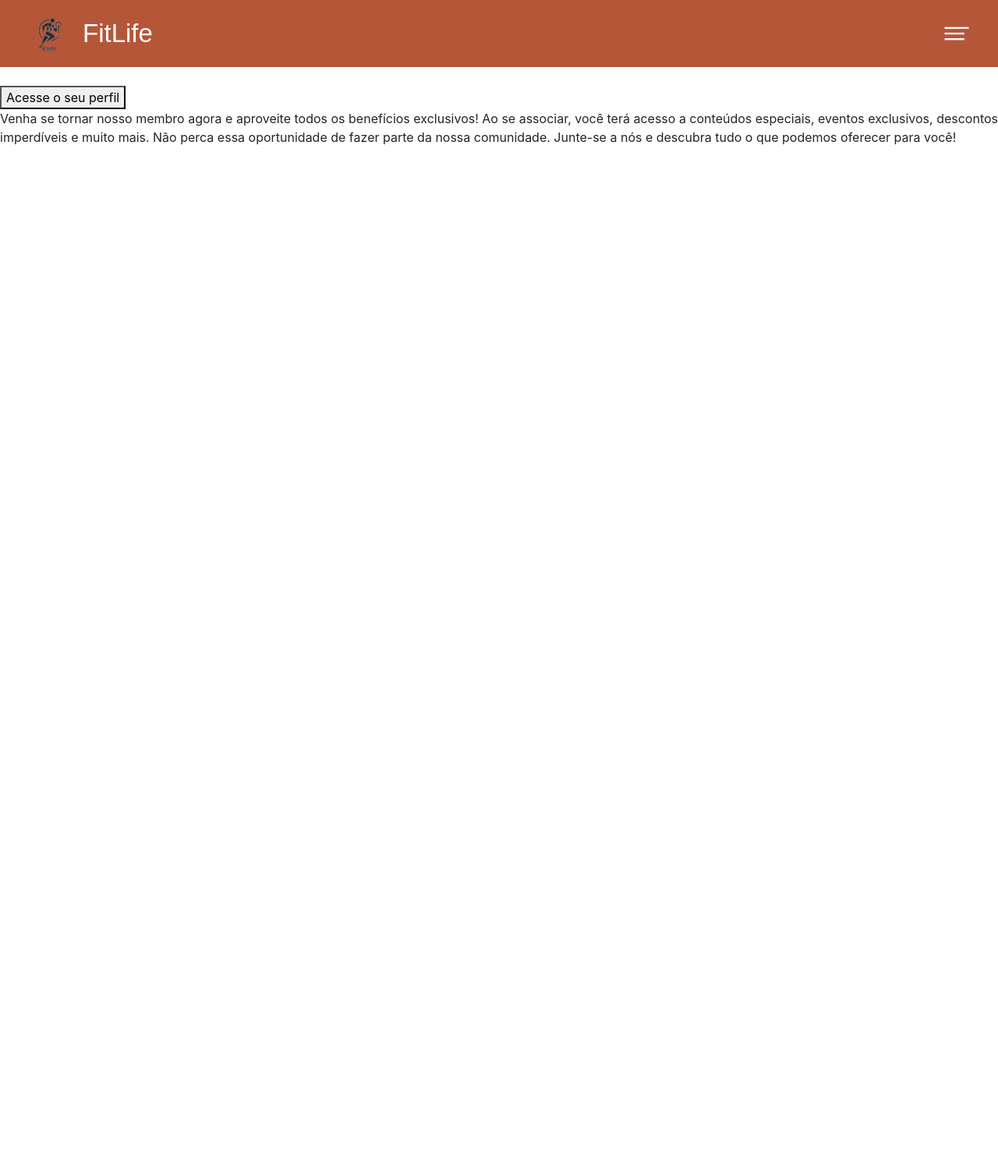
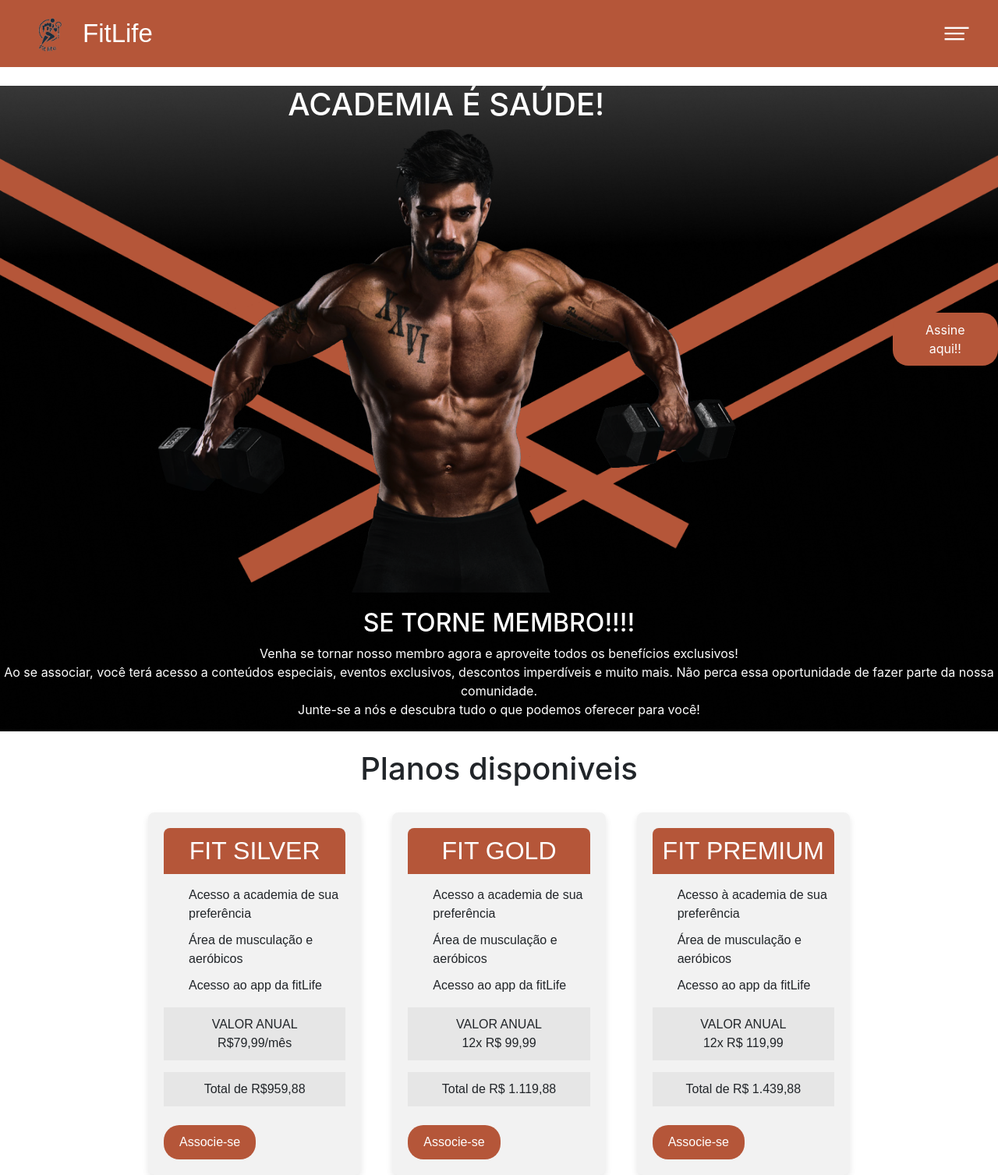
Before and after one commit to RafaelSartorio/Academia-FitLife, a Django app: page /main/ in a window 1280 px wide. Shown: the whole page at 78% size. Before the commit the page ends 186 px from the top, so only its background shows below. Run offline with Django 5.2, Linux system fonts and the light colour scheme; some libraries are stand-ins or nearby versions; some web fonts are replaced.

Commit message:
front da tela principal

```diff
--- a/Academia/FitLife/static/css/styles.css
+++ b/Academia/FitLife/static/css/styles.css
@@ -97,3 +97,104 @@
       display: flex !important; /* Oculta o botão padrão em telas maiores */
     }
   }
+
+  body, html {
+    margin: 0;
+    padding: 0;
+}
+  .Main {
+    text-align: center;
+    background-image: url('/static/imagens/Fundo.png');
+    background-size: cover; /* Ajuste conforme necessário */
+    background-position: center; /* Ajuste conforme necessário */
+    background-repeat: no-repeat; /* Evita que a imagem de fundo seja repetida */
+
+}
+
+.imageMain {
+    display: inline-block; /* Mantém o conteúdo centralizado */
+    text-align: left; /* Alinha o texto à esquerda dentro de .imageMain */
+}
+
+.centered-content {
+    display: flex;
+    justify-content: center; /* Centraliza os elementos horizontalmente */
+    align-items: center; /* Centraliza os elementos verticalmente */
+    margin-bottom: 20px; /* Espaçamento opcional entre a imagem/botão e o texto */
+}
+
+.imagenTelaPrinicipal h1{
+    text-align: left;
+    display: inline-block;
+    color: #ffffff;
+}
+.imagenTelaPrinicipal {
+    display: inline-block; /* Para alinhar a imagem e o botão lado a lado */
+    text-align: center;
+}
+
+.Btt {
+    background-color: #B55639; /* Cor de fundo do botão */
+    color: rgb(255, 255, 255); /* Cor do texto do botão */
+    border: none; /* Remove a borda padrão do botão */
+    padding: 10px 20px; /* Espaçamento interno do botão */
+    text-align: ri; /* Centraliza o texto dentro do botão */
+    text-decoration: none; /* Remove sublinhado do texto dentro do botão */
+    display: inline-block; /* Permite ajustar largura/altura do botão */
+    font-size: 16px; /* Tamanho da fonte do botão */
+    border-radius: 20px; /* Borda arredondada do botão */
+}
+
+.Btt:hover {
+    background-color: #a96b58; /* Cor de fundo do botão ao passar o mouse */
+}
+
+.textoMain {
+    text-align: center; /* Alinha o texto à esquerda */
+    color: #ffffff;
+}
+
+
+.membership-plan {
+    font-family: Arial, sans-serif;
+    background-color: #f2f2f2;
+    border-radius: 8px;
+    padding: 20px;
+    width: 300px;
+    box-shadow: 0 4px 8px rgba(0, 0, 0, 0.1);
+}
+
+.plan-title {
+    background-color: #B55639;
+    color: white;
+    padding: 10px;
+    border-top-left-radius: 8px;
+    border-top-right-radius: 8px;
+    text-align: center;
+}
+
+.plan-details {
+    margin-top: 15px;
+}
+
+.plan-details li {
+    list-style: none;
+    margin-bottom: 10px;
+}
+
+.price-monthly,
+.price-total {
+    background-color: #e6e6e6;
+    padding: 10px;
+    text-align: center;
+    margin-top: 15px;
+}
+
+.planosDisponiveis {
+    display: flex;
+    justify-content: space-between; /* Distribui as divs igualmente na largura */
+    max-width: 900px; /* Defina o valor máximo para evitar que as divs fiquem muito largas */
+    margin: 0 auto; /* Centraliza o contêiner horizontalmente */
+    gap: 20px;
+
+}
--- a/Academia/FitLife/templates/includes/navbar.html
+++ b/Academia/FitLife/templates/includes/navbar.html
@@ -15,8 +15,8 @@
         <img class="close-img" src="{% static 'imagens/icon-close.png' %}" alt="" height="30px">
       </button>
       <ul class="list-unstyled">
-        <li><a href="#">ÁREA DO ALUNO</a></li>
-        <li><a href="#">HOME</a></li>
+        <li><a href="/main/perfil">ÁREA DO ALUNO</a></li>
+        <li><a href="/main">HOME</a></li>
         <li><a href="#">SOBRE</a></li>
         <li><a href="#">EVENTOS</a></li>
         <li><a href="#">ÁREA DO FUNCIONÁRIO</a></li>
--- a/Academia/FitLife/templates/main.html
+++ b/Academia/FitLife/templates/main.html
@@ -2,16 +2,88 @@
 
 {% block content %}
 
+{%load static%}
 <br>
-    <a href="perfil" class='but'>
-        <button type="button">Acesse o seu perfil</button>
+<div class="Main">
+    <div class="imageMain">
+        <div class="centered-content">
+            <div class="imagenTelaPrinicipal">
+                <h1>ACADEMIA É SAÚDE!</h1>
+                <img src="{% static 'imagens/imageM.png' %}" alt="Imagem Principal">
+            </div>
+            <div class="button-container">
+                <a href="/registro">
+                    <button type="button" class="Btt">Assine aqui!!</button>
                 </a>
+            </div>
+        </div>
+        <div class="textoMain">
+            <h2>SE TORNE MEMBRO!!!!</h2>
 
             <p>
                 Venha se tornar nosso membro agora e aproveite todos os benefícios exclusivos!
+                <br>
                 Ao se associar, você terá acesso a conteúdos especiais, eventos exclusivos, descontos imperdíveis
                 e muito mais. Não perca essa oportunidade de fazer parte da nossa comunidade.
+                <br>
                 Junte-se a nós e descubra tudo o que podemos oferecer para você!
             </p>
+        </div>
+    </div>
+</div>
+<br>
+<div class="planos">
+    <div class="PrincipalPlanos" align="center">
+        <h1>Planos disponiveis</h1>
+    </div>
+    <br>
+    <div class="planosDisponiveis">
+        <div class="planosDisponiveis">
+        <div class="membership-plan">
+            <h2 class="plan-title">FIT SILVER</h2>
+            <ul class="plan-details">
+                <li>Acesso a academia de sua preferência</li>
+                <li>Área de musculação e aeróbicos</li>
+                <li>Acesso ao app da fitLife</li>
+            </ul>
+            <div class="price-monthly">VALOR ANUAL<br>R$79,99/mês</div>
+            <div class="price-total">Total de R$959,88</div>
+            <br>
+            <a href="/registro">
+                <button class="Btt" align="center">Associe-se</button>
+            </a>
+        </div>
+        <br>
+        <div class="membership-plan">
+            <h2 class="plan-title">FIT GOLD</h2>
+            <ul class="plan-details">
+                <li>Acesso a academia de sua preferência</li>
+                <li>Área de musculação e aeróbicos</li>
+                <li>Acesso ao app da fitLife</li>
+            </ul>
+            <div class="price-monthly">VALOR ANUAL<br>12x R$ 99,99</div>
+            <div class="price-total">Total de R$ 1.119,88</div>
+            <br>
+            <a href="/registro">
+                <button class="Btt" align="center">Associe-se</button>
+            </a>
+        </div>
+        <br>
+        <div class="membership-plan">
+            <h2 class="plan-title">FIT PREMIUM</h2>
+            <ul class="plan-details">
+                <li>Acesso à academia de sua preferência</li>
+                <li>Área de musculação e aeróbicos</li>
+                <li>Acesso ao app da fitLife</li>
+            </ul>
+            <div class="price-monthly">VALOR ANUAL<br>12x R$ 119,99</div>
+            <div class="price-total">Total de R$ 1.439,88</div>
+            <br>
+            <a href="/registro">
+                <button class="Btt" align="center">Associe-se</button>
+            </a>
+        </div>
+    </div>
+</div>
 
 {% endblock content %}
```
Also changed, not shown: Academia/FitLife/FitLife/settings.py (line endings or trailing spaces), Academia/FitLife/static/imagens/Fundo.png (added), Academia/FitLife/static/imagens/imageM.png (added). Lines whose indentation alone changed are shown as unchanged.
